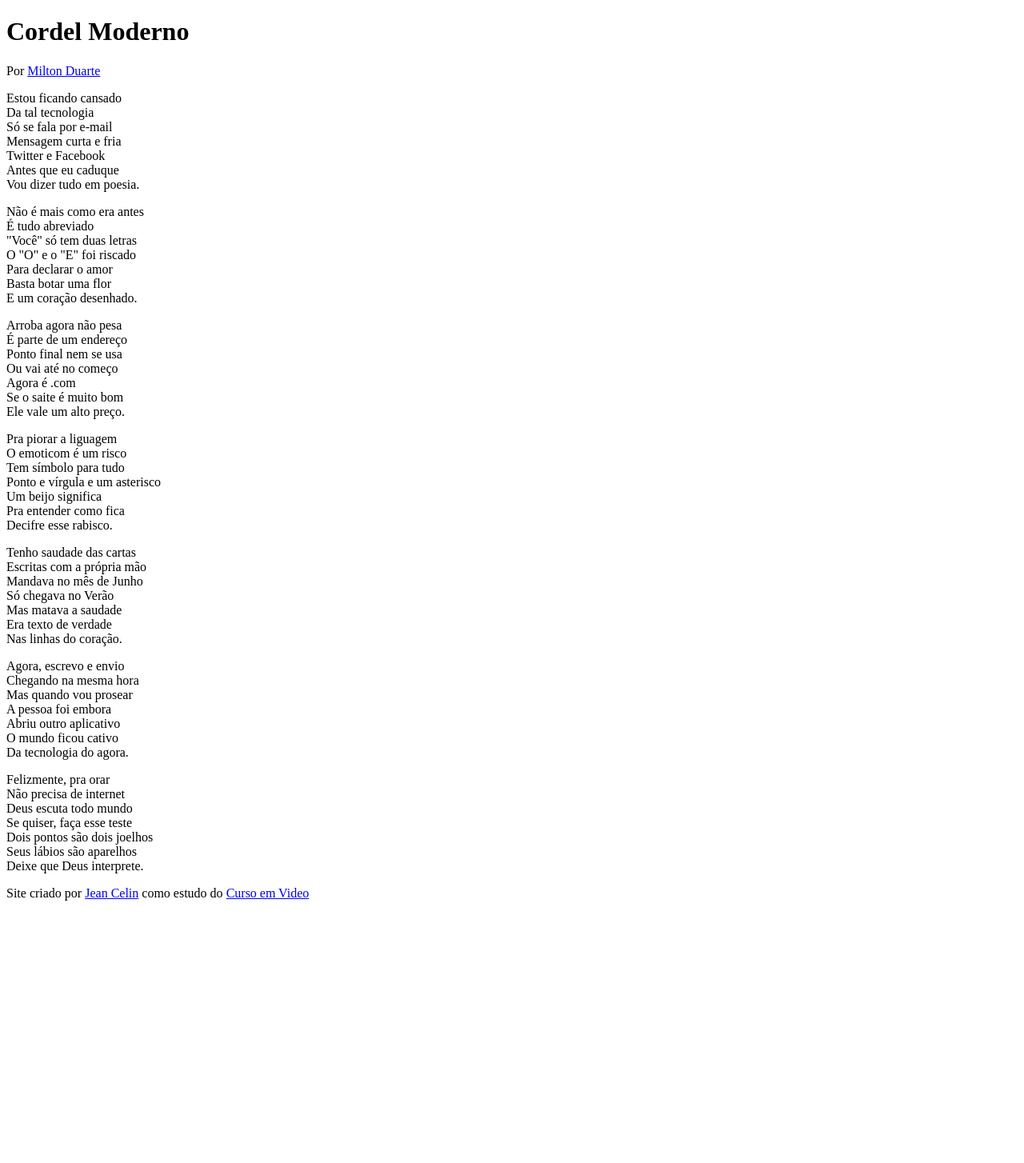
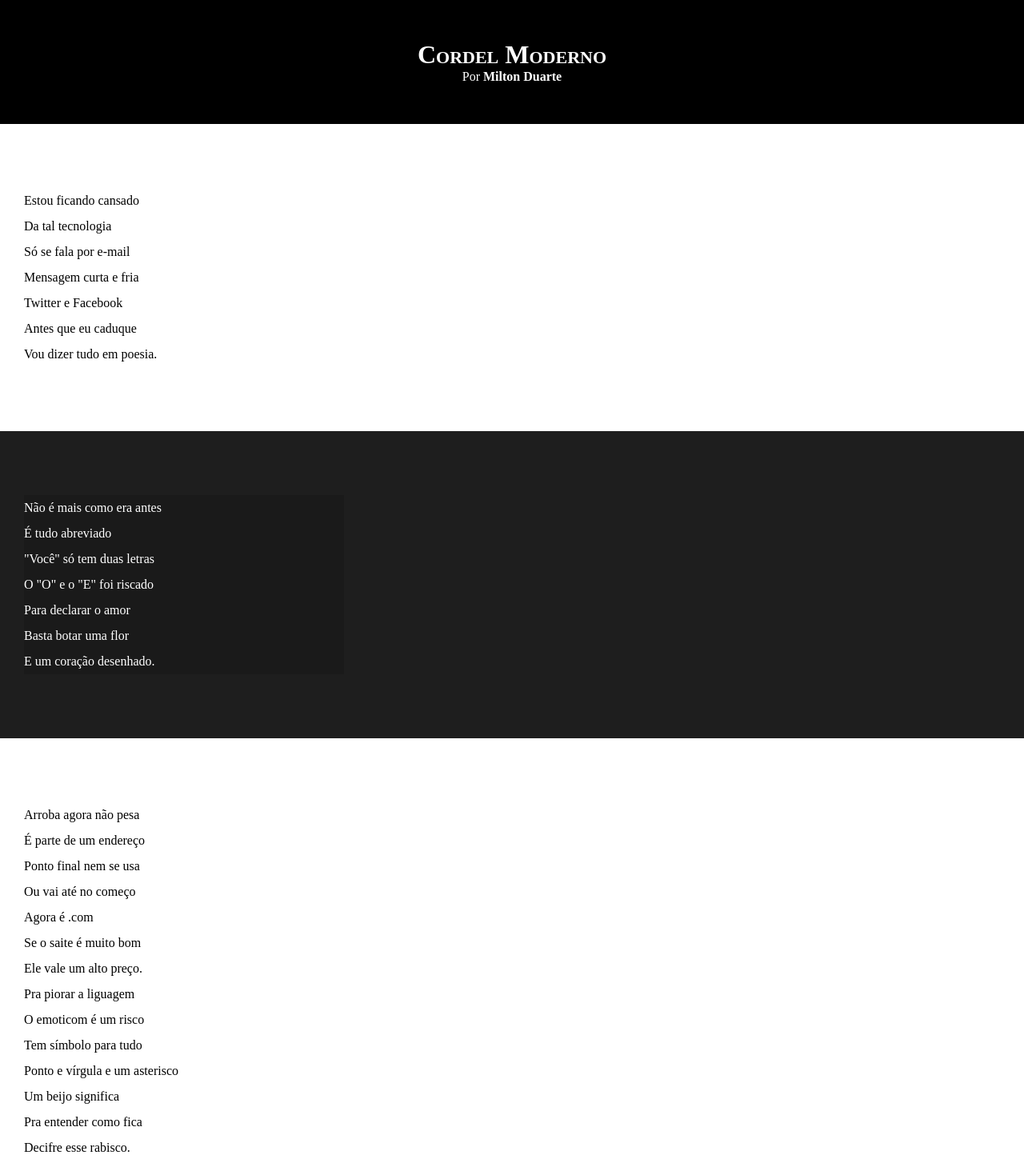
Before and after one commit to JeanCelin/cordel-moderno, a plain HTML site: page index.html in a window 1280 px wide. Shown: the top 1454 px of the page at 80% size. Before the commit the page ends 1142 px from the top, so only its background shows below. Drawn offline with Linux system fonts and the light colour scheme.

Commit message:
create css

```diff
--- a/estilo/style.css
+++ b/estilo/style.css
@@ -1,4 +1,59 @@
 @charset "UTF-8";
 
+* {
+  margin: 0;
+  padding: 0;
+}
+
+html,
 body {
+  min-height: 100vh;
+  background-color: darkgray;
 }
+header {
+  background-color: black;
+  color: white;
+  text-align: center;
+}
+header > h1 {
+  padding-top: 50px;
+  font-variant: small-caps;
+}
+header > p {
+  padding-bottom: 50px;
+}
+
+a {
+  color: white;
+  text-decoration: none;
+  font-weight: bolder;
+}
+a:hover {
+  text-decoration: underline;
+}
+section {
+  padding-top: 10vh;
+  padding-bottom: 10vh;
+  line-height: 2em;
+  padding-left: 30px;
+}
+
+section.normal {
+  background-color: white;
+  color: black;
+}
+section.img {
+  background-color: rgb(30, 30, 30);
+  color: white;
+}
+section.img > p {
+  background-color: rgba(0, 0, 0, 0.12);
+  width: 400px;
+}
+
+footer {
+  background-color: black;
+  color: white;
+  text-align: center;
+  padding: 10px;
+}
--- a/index.html
+++ b/index.html
@@ -3,8 +3,8 @@
   <head>
     <meta charset="UTF-8" />
     <meta name="viewport" content="width=device-width, initial-scale=1.0" />
-    <title>Document</title>
-    <link rel="stylesheet" href="estilo/style.css">
+    <title>Cordel Moderno</title>
+    <link rel="stylesheet" href="estilo/style.css" />
   </head>
   <body>
     <header>
@@ -17,7 +17,7 @@
       </p>
     </header>
 
-    <section>
+    <section class="normal">
       <p>
         Estou ficando cansado <br />
         Da tal tecnologia<br />
@@ -29,7 +29,7 @@
       </p>
     </section>
 
-    <section>
+    <section class="img">
       <p>
         Não é mais como era antes<br />
         É tudo abreviado<br />
@@ -41,7 +41,7 @@
       </p>
     </section>
 
-    <section>
+    <section class="normal">
       <p>
         Arroba agora não pesa<br />
         É parte de um endereço<br />
@@ -62,7 +62,7 @@
       </p>
     </section>
 
-    <section>
+    <section class="img">
       <p>
         Tenho saudade das cartas<br />
         Escritas com a própria mão<br />
@@ -74,7 +74,7 @@
       </p>
     </section>
 
-    <section>
+    <section class="normal">
       <p>
         Agora, escrevo e envio<br />
         Chegando na mesma hora<br />
```
